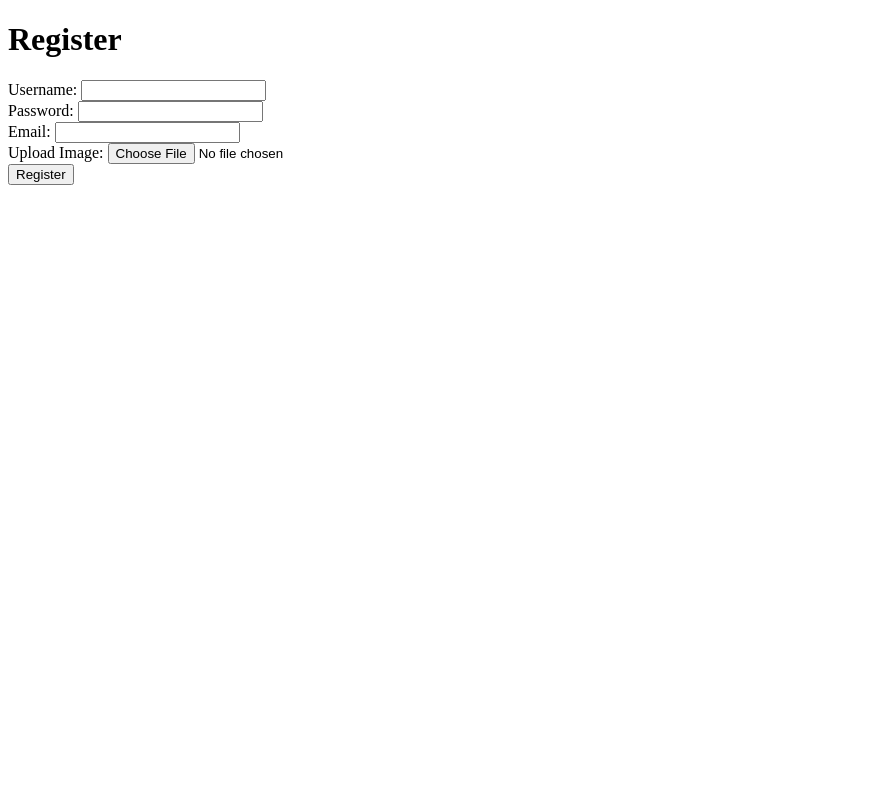
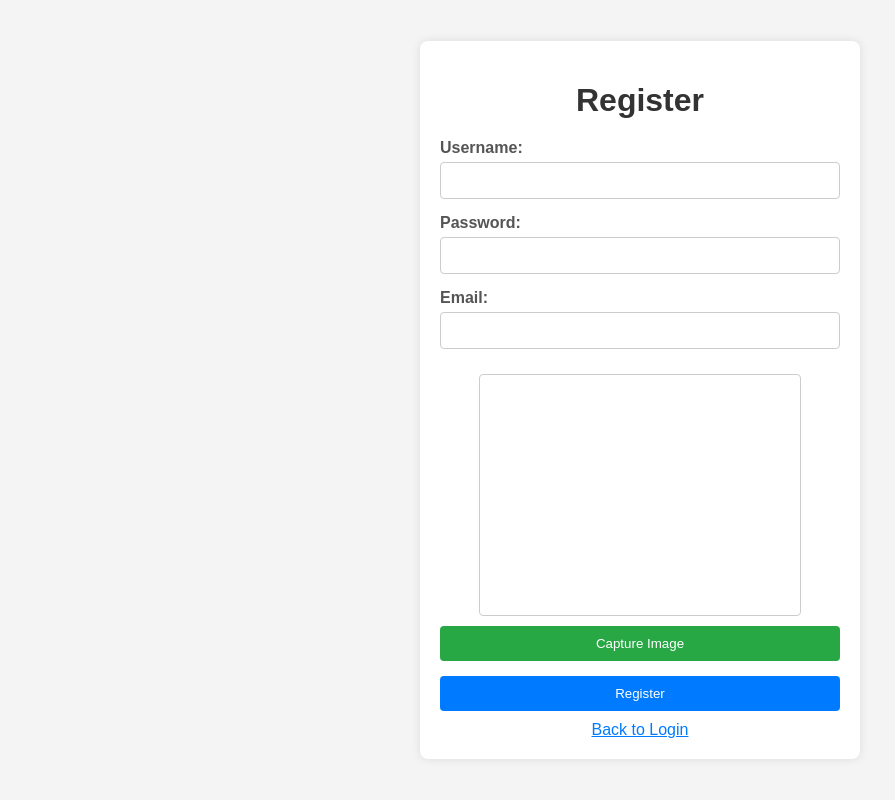
Before and after one commit to DasuniHerath/Smart-Mirror, a Flask app: page /register in a window 1280 px wide. Shown: the whole page, without its empty margins (0-895 px from the left). Run offline with Flask 3, Linux system fonts and the light colour scheme; parts of the project's set-up code (start-up, migrations or seed data) failed here and were passed over.

Commit message:
Update login functionality

```diff
--- a/app.py
+++ b/app.py
@@ -1,7 +1,10 @@
-from flask import Flask, render_template, Response, request, redirect
+from flask import Flask, render_template, redirect, url_for, session, request, flash, Response
+from authlib.integrations.flask_client import OAuth
+import sqlite3
+import os
+import base64
+import secrets
 import cv2
-import os
-import sqlite3
 from simple_facerec import SimpleFacerec
 from werkzeug.utils import secure_filename
 
@@ -10,7 +13,25 @@
 app = Flask(__name__)
 app.config['UPLOAD_FOLDER'] = os.path.join(currentlocation, 'images')
 app.config['ALLOWED_EXTENSIONS'] = {'png', 'jpg', 'jpeg', 'gif'}
-app.secret_key = 'your_secret_key'
+app.secret_key = os.urandom(24)
+
+# OAuth configuration
+app.config['GOOGLE_CLIENT_ID'] = '59540794108-p72it3u6i84uujld0gt1beam600vevp4.apps.googleusercontent.com'
+app.config['GOOGLE_CLIENT_SECRET'] = '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'
+app.config['GOOGLE_DISCOVERY_URL'] = (
+    "https://accounts.google.com/.well-known/openid-configuration"
+)
+
+oauth = OAuth(app)
+google = oauth.register(
+    name='google',
+    client_id=app.config['GOOGLE_CLIENT_ID'],
+    client_secret=app.config['GOOGLE_CLIENT_SECRET'],
+    server_metadata_url=app.config['GOOGLE_DISCOVERY_URL'],
+    client_kwargs={
+        'scope': 'openid email profile'
+    }
+)
 
 def allowed_file(filename):
     return '.' in filename and \
@@ -18,7 +39,40 @@
 
 @app.route("/")
 def homepage():
+    if 'profile' in session:
+        return redirect(url_for('loggedin'))
     return render_template("homepage.html")
+
+@app.route("/login", methods=[ "POST"])
+def login():
+    if request.form.get('login_method') == 'manual':
+        return checklogin()
+    else:
+        redirect_uri = url_for("authorize", _external=True)
+        nonce = secrets.token_urlsafe(16)  # Generate a nonce
+        session['nonce'] = nonce
+        return google.authorize_redirect(redirect_uri, nonce=nonce)
+
+@app.route("/authorize")
+def authorize():
+      try:
+        token = google.authorize_access_token()
+        nonce = session.pop('nonce', None)  # Retrieve and remove nonce from session
+        if not nonce:
+            flash("Nonce not found in session. Please try logging in again.")
+            return redirect(url_for("homepage"))
+
+        user_info = google.parse_id_token(token, nonce=nonce)
+        session['profile'] = user_info
+        return redirect(url_for("loggedin"))
+      except Exception as e:
+        flash(f"Authorization failed: {str(e)}")
+        return redirect(url_for("homepage"))
+
+@app.route("/logout")
+def logout():
+    session.pop('profile', None)
+    return redirect("/")
 
 @app.route("/", methods=["POST"])
 def checklogin():
@@ -34,9 +88,11 @@
     cursor.execute(query, (UN, PW))
     rows = cursor.fetchall()
     if len(rows) == 1:
-        return render_template("LoggedIn.html")
+        session['profile'] = {'username': UN}  # Mock profile info
+        return redirect(url_for("loggedin"))
     else:
-        return redirect("/register")
+        flash("Invalid username or password")
+        return redirect(url_for("homepage"))
 
 @app.route("/register", methods=["GET", "POST"])
 def registerpage():
@@ -44,22 +100,27 @@
         dUN = request.form['DUsername']
         dPW = request.form['Dpassword']
         Uemail = request.form['EmailUser']
+        user_image_data = request.form['user_image']
 
-        # Check if the post request has the file part
-        if 'user_image' not in request.files:
-            return "No file part"
-        file = request.files['user_image']
-        # If the user does not select a file, the browser submits an empty file without a filename
-        if file.filename == '':
-            return "No selected file"
-        if file and allowed_file(file.filename):
-            filename = secure_filename(file.filename)
+        with sqlite3.connect(os.path.join(currentlocation, "Login.db")) as sqlconnection:
+            cursor = sqlconnection.cursor()
+            cursor.execute("SELECT username FROM Users WHERE username = ?", (dUN,))
+            existing_user = cursor.fetchone()
+
+            if existing_user:
+                flash("Username already exists. Please choose a different one.")
+                return redirect("/register")
+
+            if not user_image_data:
+                flash("No image captured")
+                return redirect("/register")
+
+            image_data = base64.b64decode(user_image_data.split(',')[1])
+            filename = secure_filename(dUN + ".png")
             filepath = os.path.join(app.config['UPLOAD_FOLDER'], filename)
-            file.save(filepath)
+            with open(filepath, 'wb') as f:
+                f.write(image_data)
 
-            # Save the user information in the database
-            sqlconnection = sqlite3.Connection(os.path.join(currentlocation, "Login.db"))
-            cursor = sqlconnection.cursor()
             query = "INSERT INTO Users (username, password, email) VALUES (?, ?, ?)"
             cursor.execute(query, (dUN, dPW, Uemail))
             sqlconnection.commit()
@@ -67,13 +128,14 @@
             return redirect("/")
     return render_template("register.html")
 
-# Encode faces from a folder
-sfr = SimpleFacerec()
-sfr.load_encoding_images("images/")
-
 # Load Camera
 camera_index = 0
 cap = cv2.VideoCapture(camera_index)
+
+sfr = SimpleFacerec()
+sfr.load_encoding_images("images/")
+if not cap.isOpened():
+    print("Error: Could not open video source.")
 
 def gen_frames():
     while True:
@@ -88,6 +150,9 @@
                 cv2.rectangle(frame, (x1, y1), (x2, y2), (0, 0, 200), 2)
 
             ret, buffer = cv2.imencode('.jpg', frame)
+            if not ret:
+                print("Error: Could not encode frame.")
+                continue
             frame = buffer.tobytes()
             yield (b'--frame\r\n'
                    b'Content-Type: image/jpeg\r\n\r\n' + frame + b'\r\n')
@@ -100,5 +165,11 @@
 def video_feed():
     return Response(gen_frames(), mimetype='multipart/x-mixed-replace; boundary=frame')
 
+@app.route('/loggedin')
+def loggedin():
+    if 'profile' in session:
+        return render_template('LoggedIn.html', user=session['profile'])
+    return redirect(url_for('homepage'))
+
 if __name__ == '__main__':
     app.run(debug=True)
--- a/templates/LoggedIn.html
+++ b/templates/LoggedIn.html
@@ -6,7 +6,9 @@
     <title>Logged In</title>
   </head>
   <body>
-    <h1>Welcome!</h1>
+    <h1>Welcome, {{ user['username'] }}!</h1>
+    <p>You are successfully logged in.</p>
     <a href="/index">face recognition</a>
+    <a href="/logout">Logout</a>
   </body>
 </html>
--- a/templates/register.html
+++ b/templates/register.html
@@ -4,29 +4,127 @@
     <meta charset="UTF-8" />
     <meta name="viewport" content="width=device-width, initial-scale=1.0" />
     <title>Register</title>
+    <style>
+      body {
+        font-family: Arial, sans-serif;
+        background-color: #f4f4f4;
+        margin: 0;
+        padding: 0;
+        display: flex;
+        justify-content: center;
+        align-items: center;
+        height: 100vh;
+      }
+      .container {
+        background-color: #fff;
+        padding: 20px;
+        border-radius: 8px;
+        box-shadow: 0 0 10px rgba(0, 0, 0, 0.1);
+        text-align: center;
+        width: 400px;
+      }
+      h1 {
+        margin-bottom: 20px;
+        color: #333;
+      }
+      form {
+        display: flex;
+        flex-direction: column;
+        align-items: flex-start;
+      }
+      label {
+        margin-bottom: 5px;
+        color: #555;
+        font-weight: bold;
+      }
+      input {
+        margin-bottom: 15px;
+        padding: 10px;
+        width: 100%;
+        box-sizing: border-box;
+        border: 1px solid #ccc;
+        border-radius: 4px;
+      }
+      button {
+        padding: 10px 20px;
+        background-color: #007bff;
+        color: #fff;
+        border: none;
+        border-radius: 4px;
+        cursor: pointer;
+        width: 100%;
+      }
+      button:hover {
+        background-color: #0056b3;
+      }
+      a {
+        margin-top: 10px;
+        display: inline-block;
+        color: #007bff;
+      }
+      a:hover {
+        text-decoration: underline;
+      }
+      video,
+      canvas {
+        display: block;
+        margin: 10px auto;
+        border: 1px solid #ccc;
+        border-radius: 4px;
+      }
+      #capture {
+        margin-bottom: 15px;
+        background-color: #28a745;
+      }
+      #capture:hover {
+        background-color: #218838;
+      }
+    </style>
   </head>
   <body>
+    <div class="container">
       <h1>Register</h1>
       <form method="POST" enctype="multipart/form-data">
         <label for="DUsername">Username:</label>
         <input type="text" id="DUsername" name="DUsername" required />
-      <br />
         <label for="Dpassword">Password:</label>
         <input type="password" id="Dpassword" name="Dpassword" required />
-      <br />
         <label for="EmailUser">Email:</label>
         <input type="email" id="EmailUser" name="EmailUser" required />
-      <br />
-      <label for="user_image">Upload Image:</label>
-      <input
-        type="file"
-        id="user_image"
-        name="user_image"
-        accept="images/*"
-        required
-      />
-      <br />
+        <video id="video" width="320" height="240" autoplay></video>
+        <button type="button" id="capture">Capture Image</button>
+        <canvas
+          id="canvas"
+          width="320"
+          height="240"
+          style="display: none"
+        ></canvas>
+        <input type="hidden" name="user_image" id="user_image" />
         <button type="submit">Register</button>
       </form>
+      <a href="/">Back to Login</a>
+    </div>
+    <script>
+      const video = document.getElementById("video");
+      const canvas = document.getElementById("canvas");
+      const captureButton = document.getElementById("capture");
+      const userImageInput = document.getElementById("user_image");
+
+      navigator.mediaDevices
+        .getUserMedia({ video: true })
+        .then((stream) => {
+          video.srcObject = stream;
+        })
+        .catch((err) => {
+          console.error("Error accessing webcam: " + err);
+        });
+
+      captureButton.addEventListener("click", () => {
+        const context = canvas.getContext("2d");
+        context.drawImage(video, 0, 0, canvas.width, canvas.height);
+        const dataURL = canvas.toDataURL("image/png");
+        userImageInput.value = dataURL;
+      });
+    </script>
   </body>
 </html>
```
Also changed, not shown: templates/homepage.html (+9 -1 lines), Login.db. Lines whose indentation alone changed are shown as unchanged.
